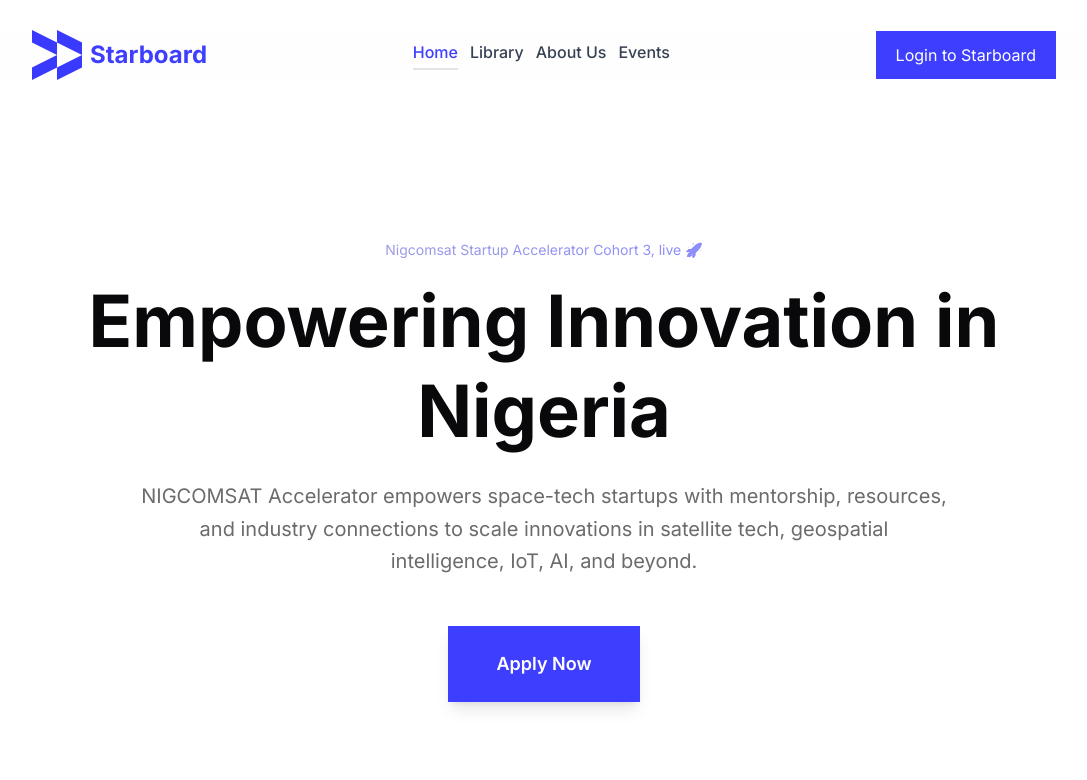
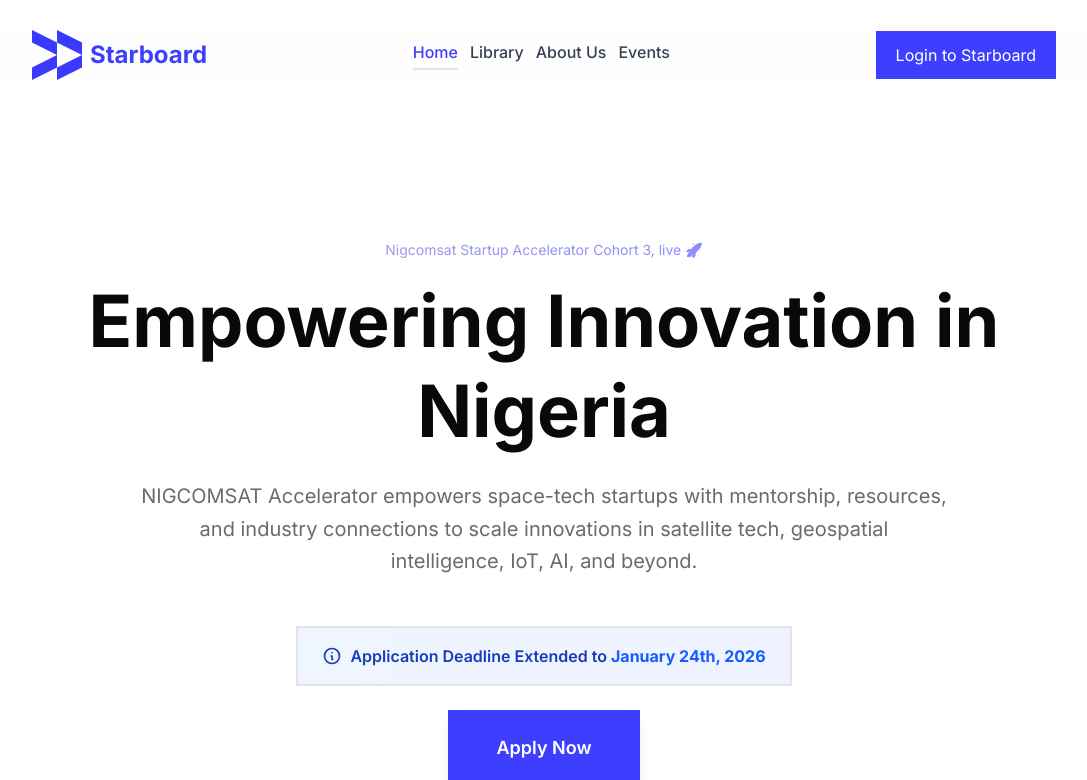
Before and after one commit to official-MKV/starboard-v2, a Next.js app: page / in a window 1280 px wide. Shown: the top 780 px of the page, without its empty margins (96-1183 px from the left). Built offline with nearby package versions, Linux system fonts and the light colour scheme; grey boxes are pictures that could not be loaded.

Commit message:
upgraded

```diff
--- a/src/app/(platform)/applications/[applicationId]/edit/page.js
+++ b/src/app/(platform)/applications/[applicationId]/edit/page.js
@@ -1,6 +1,6 @@
 'use client'
 
-import { useState, useEffect } from 'react'
+import { useState, useEffect, use } from 'react'
 import { useRouter } from 'next/navigation'
 import { Card, CardContent, CardDescription, CardHeader, CardTitle } from '@/components/ui/card'
 import { Button } from '@/components/ui/button'
@@ -15,7 +15,8 @@
 import { toast } from 'sonner'
 
 export default function EditApplicationPage({ params }) {
-  const { applicationId } = params
+  // Unwrap params Promise for Next.js 15+ compatibility
+  const { applicationId } = use(params)
   const router = useRouter()
 
   const [application, setApplication] = useState(null)
--- a/src/app/(platform)/events/[eventId]/submissions/[submissionId]/page.js
+++ b/src/app/(platform)/events/[eventId]/submissions/[submissionId]/page.js
@@ -1,6 +1,6 @@
 'use client'
 
-import { useState } from 'react'
+import { useState, use } from 'react'
 import { useRouter } from 'next/navigation'
 import { useSession } from 'next-auth/react'
 import { useQuery } from '@tanstack/react-query'
@@ -49,7 +49,8 @@
   const router = useRouter()
   const { data: session } = useSession()
 
-  const { eventId, submissionId } = params
+  // Unwrap params Promise for Next.js 15+ compatibility
+  const { eventId, submissionId } = use(params)
 
   // Fetch submission details
   const { data: submissionData, isLoading } = useQuery({
--- a/src/app/(platform)/events/[eventId]/submissions/page.js
+++ b/src/app/(platform)/events/[eventId]/submissions/page.js
@@ -1,6 +1,6 @@
 "use client"
 
-import { useState, useEffect } from "react"
+import { useState, useEffect, use } from "react"
 import { useRouter } from "next/navigation"
 import { useSession } from "next-auth/react"
 import { useQuery, useMutation, useQueryClient } from "@tanstack/react-query"
@@ -81,7 +81,8 @@
   const [showScoringModal, setShowScoringModal] = useState(false)
   const [filePreviewModal, setFilePreviewModal] = useState(null) // { resource, fileType }
 
-  const eventId = params.eventId
+  // Unwrap params Promise for Next.js 15+ compatibility
+  const { eventId } = use(params)
 
   // Fetch event details with demo day config
   const { data: eventData } = useQuery({
--- a/src/app/invitations/accept/[token]/page.js
+++ b/src/app/invitations/accept/[token]/page.js
@@ -1,6 +1,6 @@
 'use client'
 
-import React, { useState, useEffect, useRef, useCallback } from 'react'
+import React, { useState, useEffect, useRef, useCallback, use } from 'react'
 import { useRouter } from 'next/navigation'
 import { Button } from '@/components/ui/button'
 import { Input } from '@/components/ui/input'
@@ -473,7 +473,9 @@
 
 export default function InvitationAcceptPage({ params }) {
   const router = useRouter()
-  const { token } = params
+
+  // Unwrap params Promise for Next.js 15+ compatibility
+  const { token } = use(params)
 
   // State management
   const [currentStep, setCurrentStep] = useState('loading')
--- a/src/components/web/HeroSection.jsx
+++ b/src/components/web/HeroSection.jsx
@@ -12,6 +12,19 @@
             <p className='text-[#6B6B6B] text-base md:text-lg lg:text-xl mt-4 md:mt-6 px-4 md:px-12 lg:px-24 leading-relaxed'>NIGCOMSAT Accelerator empowers space-tech startups with mentorship, resources, and industry connections to scale innovations in satellite tech, geospatial intelligence, IoT, AI, and beyond.</p>
 
         </div>
+
+          {/* Deadline Extension Notice */}
+          <div className='bg-gradient-to-r from-blue-50 to-indigo-50 border-2 border-blue-200 rounded-lg px-6 py-4 mb-6 max-w-2xl mx-auto'>
+            <div className='flex items-center justify-center gap-2 text-blue-800'>
+              <svg className="w-5 h-5 flex-shrink-0" fill="none" stroke="currentColor" viewBox="0 0 24 24">
+                <path strokeLinecap="round" strokeLinejoin="round" strokeWidth={2} d="M13 16h-1v-4h-1m1-4h.01M21 12a9 9 0 11-18 0 9 9 0 0118 0z" />
+              </svg>
+              <p className='text-sm md:text-base font-semibold text-center'>
+                Application Deadline Extended to <span className='text-blue-600 font-bold'>January 24th, 2026</span>
+              </p>
+            </div>
+          </div>
+
           <Link href="https://www.mystarboard.ng/apply/cmgkpivcv0001ld045ohs0bso" target="_blank" rel="noopener noreferrer" className='bg-primary text-white hover:bg-primary/90 transition-all duration-300 px-8 md:px-12 py-4 md:py-6 rounded-lg text-base md:text-lg font-semibold flex items-center justify-center shadow-lg hover:shadow-xl'>
               Apply Now
           </Link>
```
